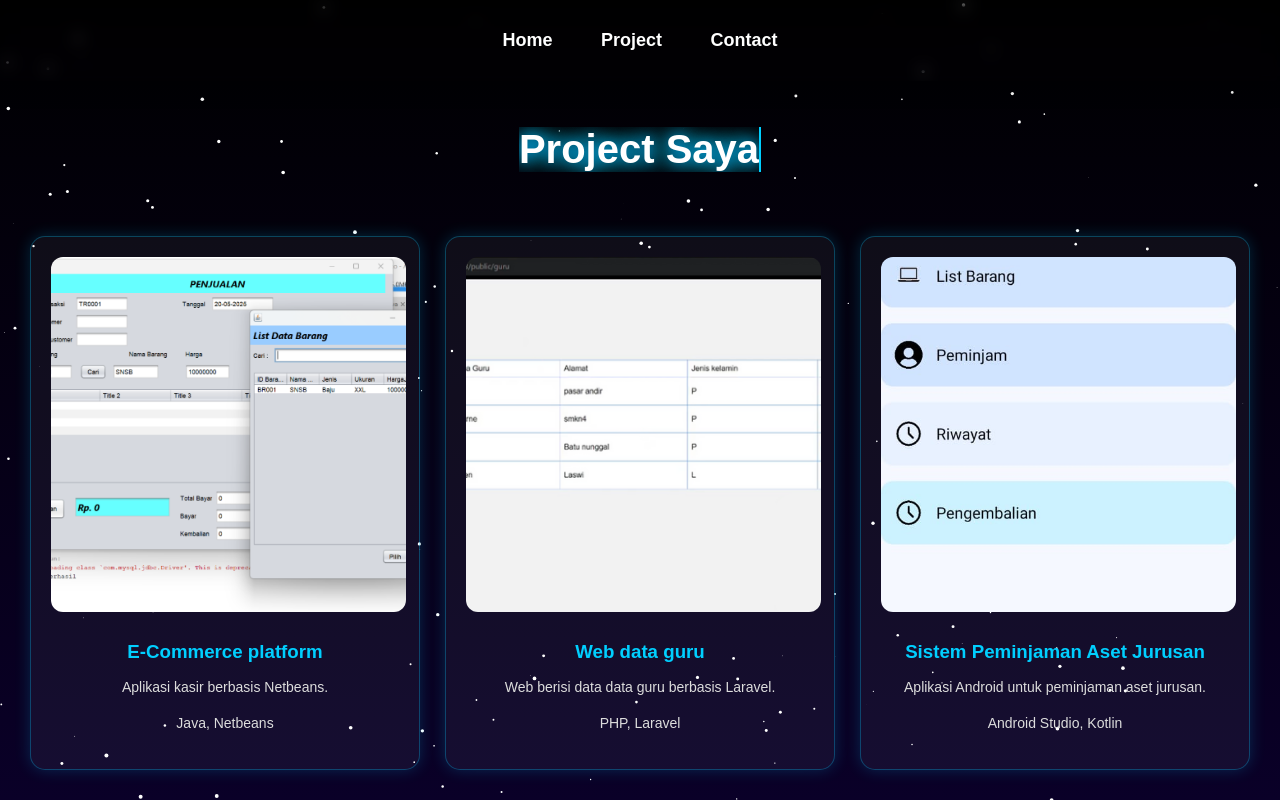
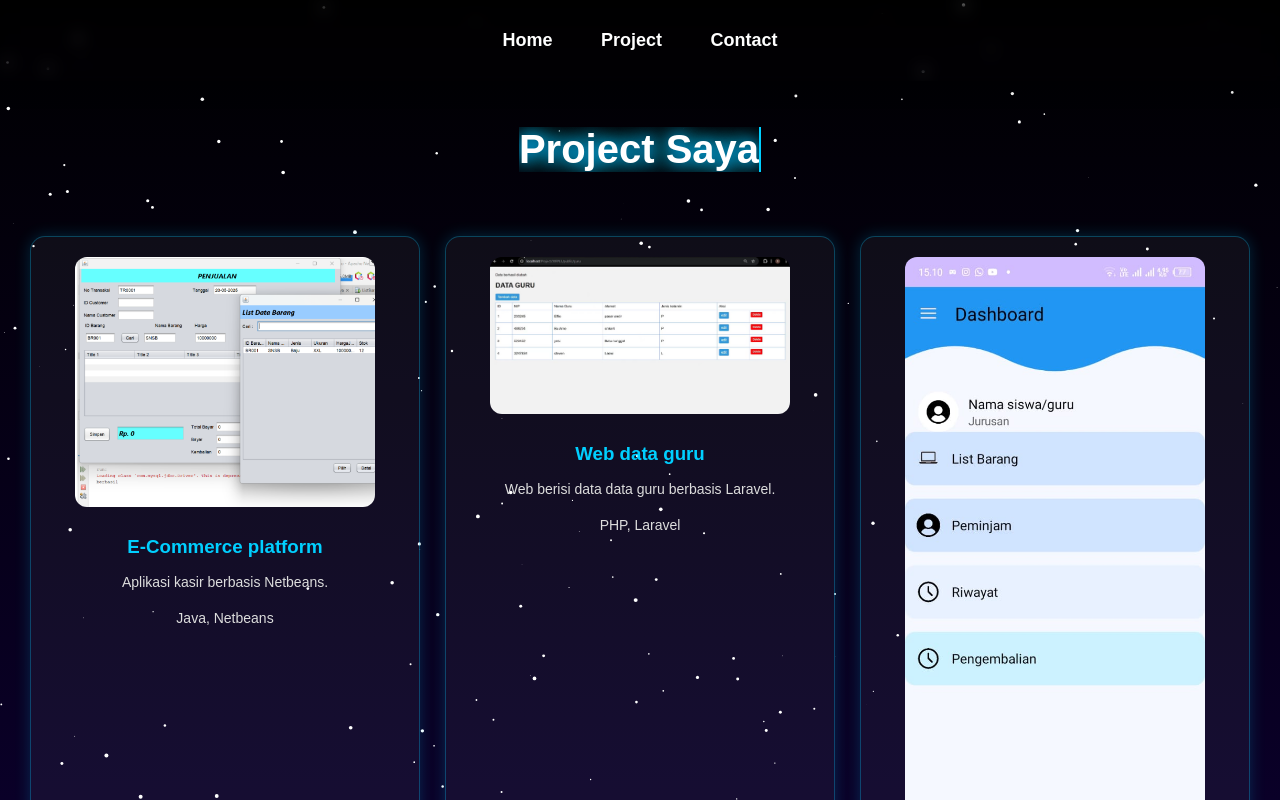
Before and after one commit to Foxxstore/portofolio, a plain HTML site: page index.html in a window 1280 px wide. Both pictures are taken after a click on the link "Project". Drawn offline with Linux system fonts and the light colour scheme.

```diff
--- a/style.css
+++ b/style.css
@@ -220,8 +220,8 @@ footer p {
 }
 
 .project-card img {
-  width: 355px;
-  height: 355px;
+  width: 300px;
+  height: 100%px;
   object-fit: cover;
   border-radius: 12px;
   margin-bottom: 15px;
```
